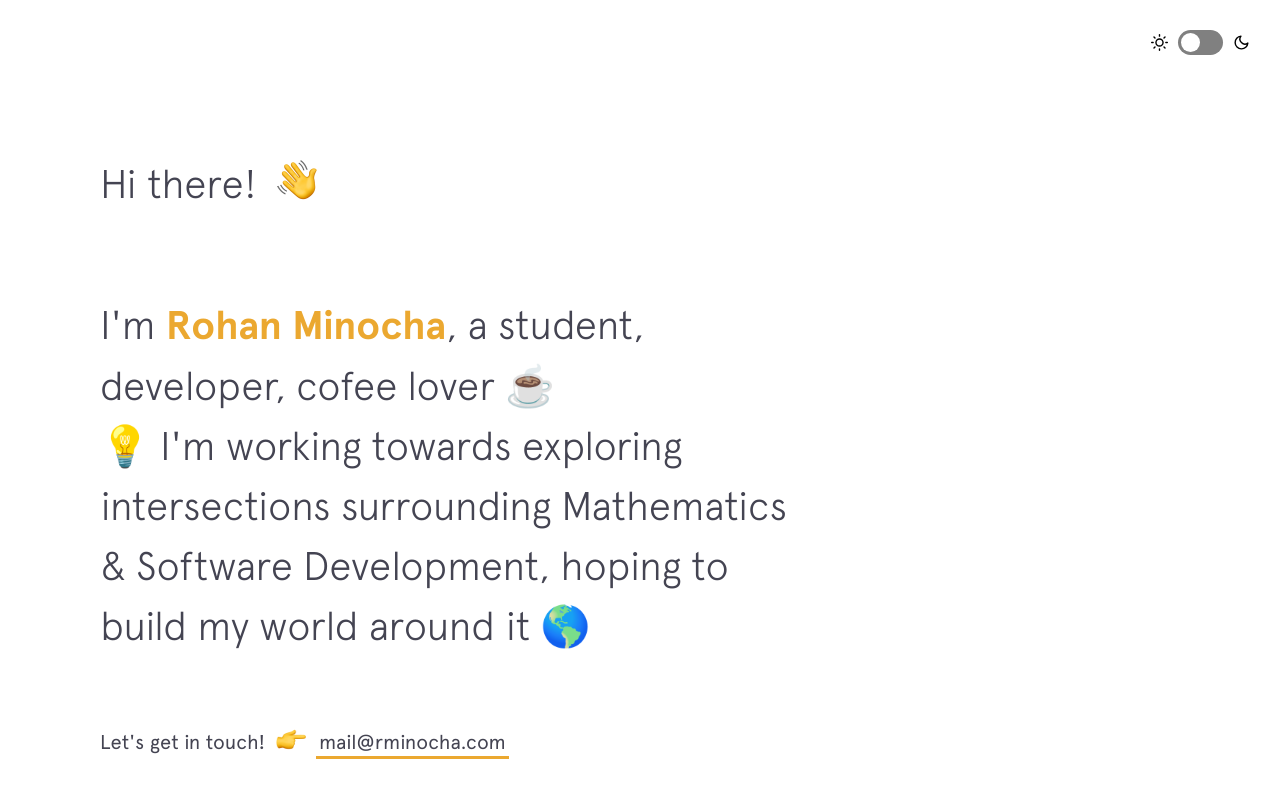
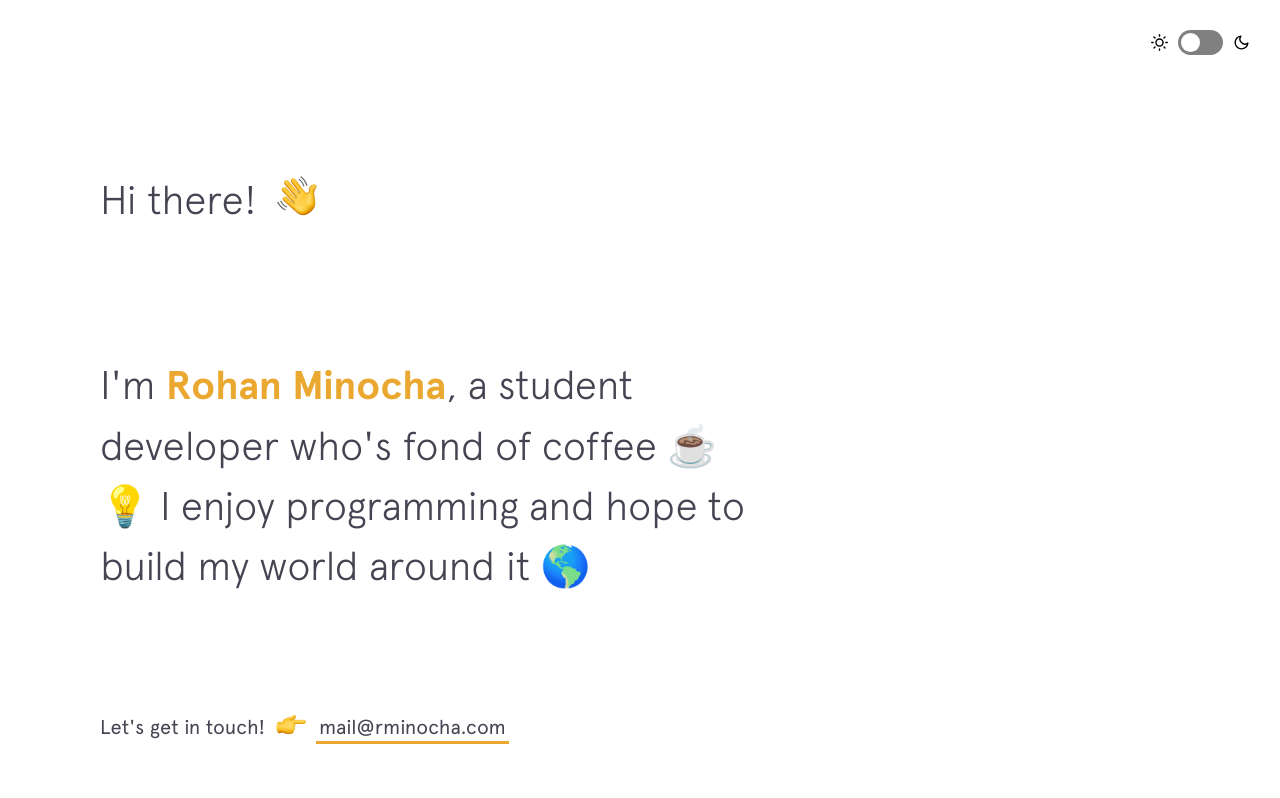
Before and after one commit to rohanxminocha/personal-website-v1, a Jekyll site: the page built from index.html, in a window 1280 px wide and 900 px high. Shown: the top 798 px of the window. Built offline with Jekyll 4.4.1, drawn with Linux system fonts in a browser that asks for light colours; nearby versions of some CDN libraries.

Commit message:
Update intro.html

```diff
--- a/_includes/intro.html
+++ b/_includes/intro.html
@@ -2,9 +2,9 @@
   <h1 class="intro__hello">Hi there!
     <span class="emoji wave-hand animated"></span>
   </h1>
-  <h3 class="intro__tagline">
-    I'm <span style="color:#eba830" class="name">Rohan Minocha</span>, a student, developer, cofee lover ☕<br>💡 I'm working towards exploring intersections surrounding Mathematics & Software Development, hoping to build my world around it 🌎
-  </h3>
+  <h4 class="intro__tagline">
+    I'm <span style="color:#eba830" class="name">Rohan Minocha</span>, a student developer who's fond of coffee ☕<br>💡 I enjoy programming and hope to build my world around it 🌎
+  </h4>
   <h1 class="intro__contact">
     <span>Let's get in touch! </span>
     <span class="emoji pointer"></span>
```
